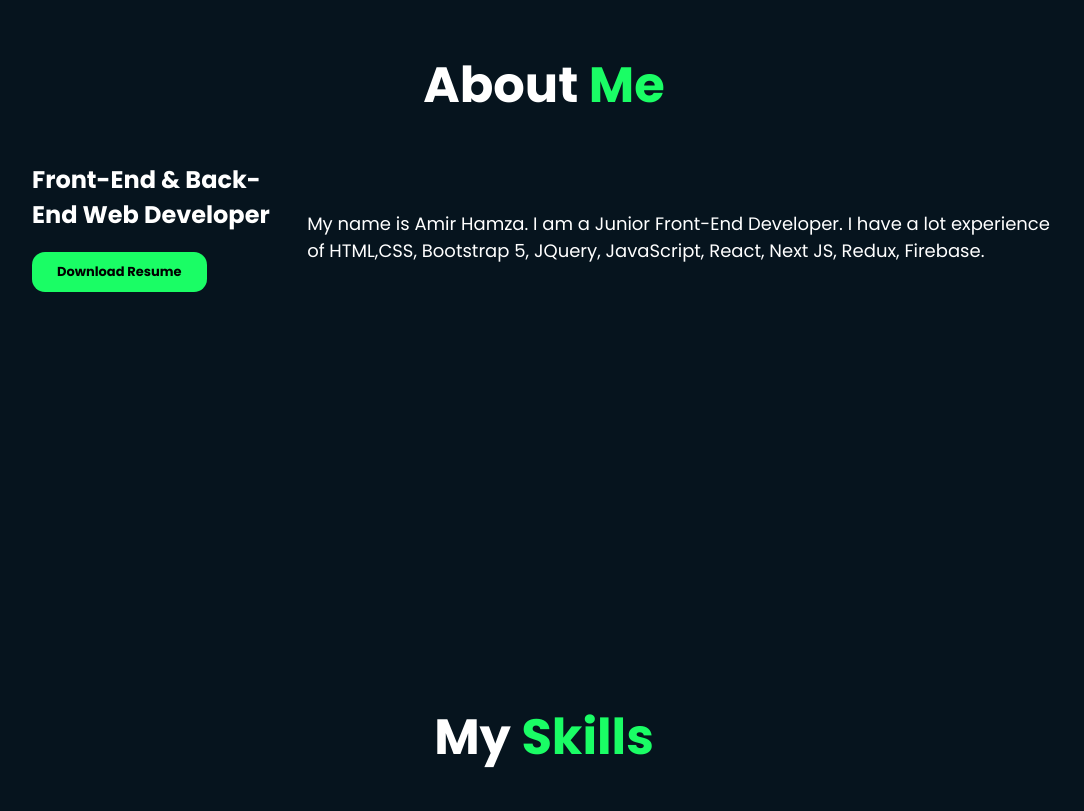
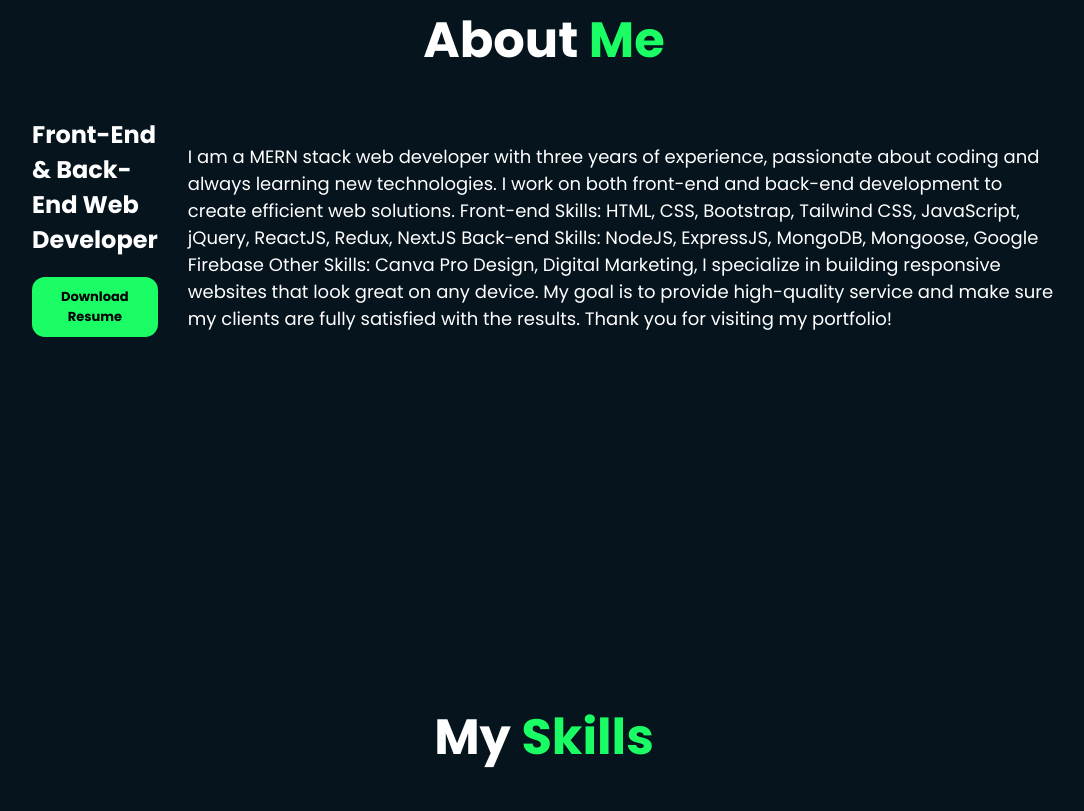
Before and after one commit to freelancer-amirhamza/portfolio1, a plain HTML site: page index.html in a window 1280 px wide. Shown: the part 1040-1851 px from the top of the page, without its empty margins (96-1180 px from the left). Drawn offline with nearby package versions, Linux system fonts and the light colour scheme.

Commit message:
adding about me contents

```diff
--- a/index.html
+++ b/index.html
@@ -73,7 +73,11 @@
           <a href="./images/New-Amirhamza-cv.pdf" download="New-Amirhamza-cv.pdf" class="btn">Download Resume</a>
         </div>
         <div class="about-text">
-          <p>My name is Amir Hamza. I am a Junior Front-End Developer. I have a lot experience of HTML,CSS, Bootstrap 5, JQuery, JavaScript, React, Next JS, Redux, Firebase.</p>
+          <p>I am a MERN stack web developer with three years of experience, passionate about coding and always learning new technologies. I work on both front-end and back-end development to create efficient web solutions.
+            Front-end Skills: HTML, CSS, Bootstrap, Tailwind CSS, JavaScript, jQuery, ReactJS, Redux, NextJS
+            Back-end Skills: NodeJS, ExpressJS, MongoDB, Mongoose, Google Firebase
+            Other Skills: Canva Pro Design, Digital Marketing,
+            I specialize in building responsive websites that look great on any device. My goal is to provide high-quality service and make sure my clients are fully satisfied with the results. Thank you for visiting my portfolio!</p>
         </div>
       </div>
     </section>
@@ -214,7 +218,7 @@
           <img src="./images/3d-portfolio.png" alt="">
         </div>
         <div class="card-overlay">
-          <a href="https://3d-portfolio-amir.netlify.app">
+          <a href="https://portfolio.amirhamzadev.com">
            <i class='bx bx-link-alt'></i>
           </a>
         </div>
```
Also changed, not shown: images/Ecommerce.png (deleted), images/farmart.png (deleted), images/furniture.png (deleted), images/matthew.png (deleted).
